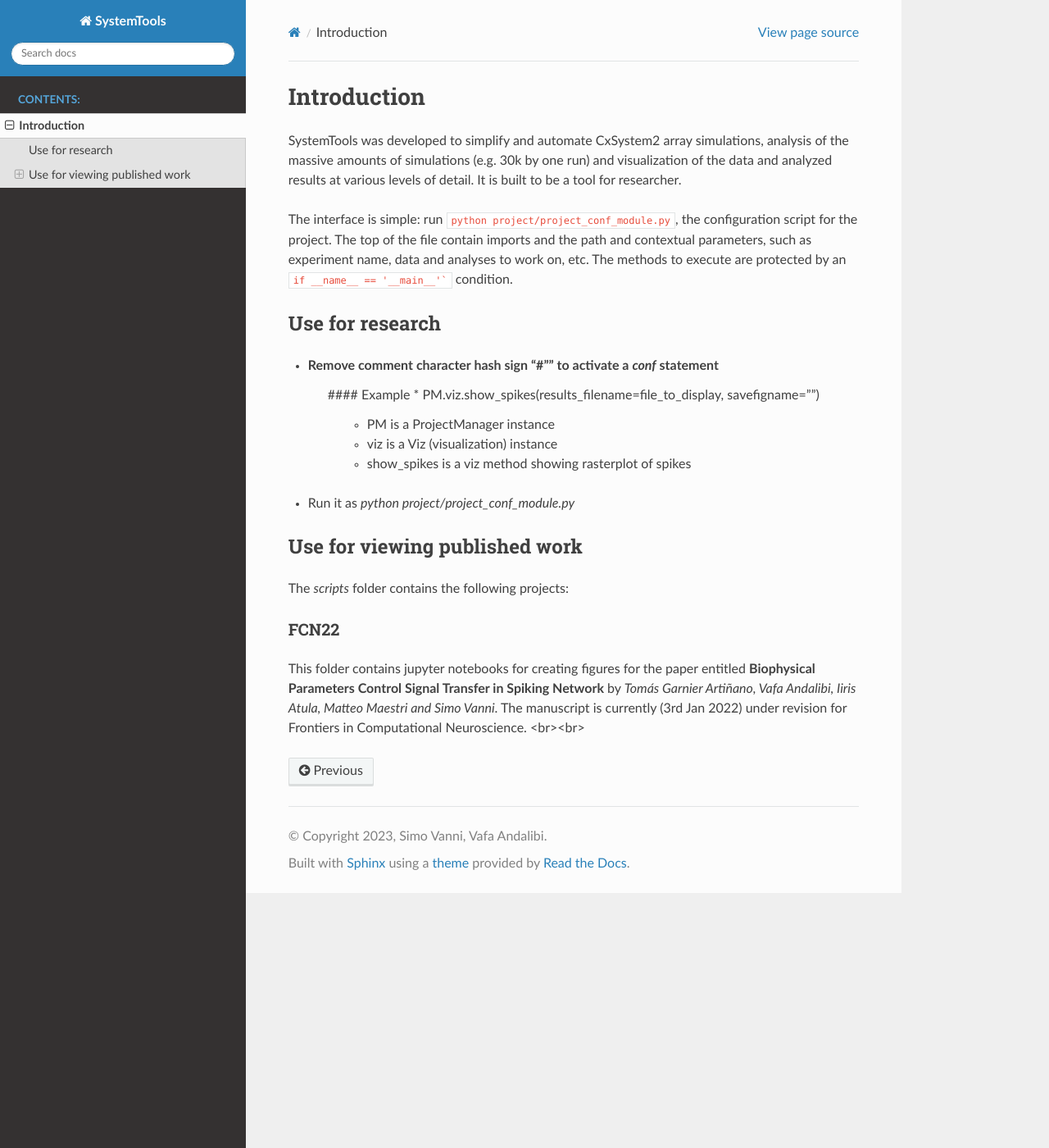
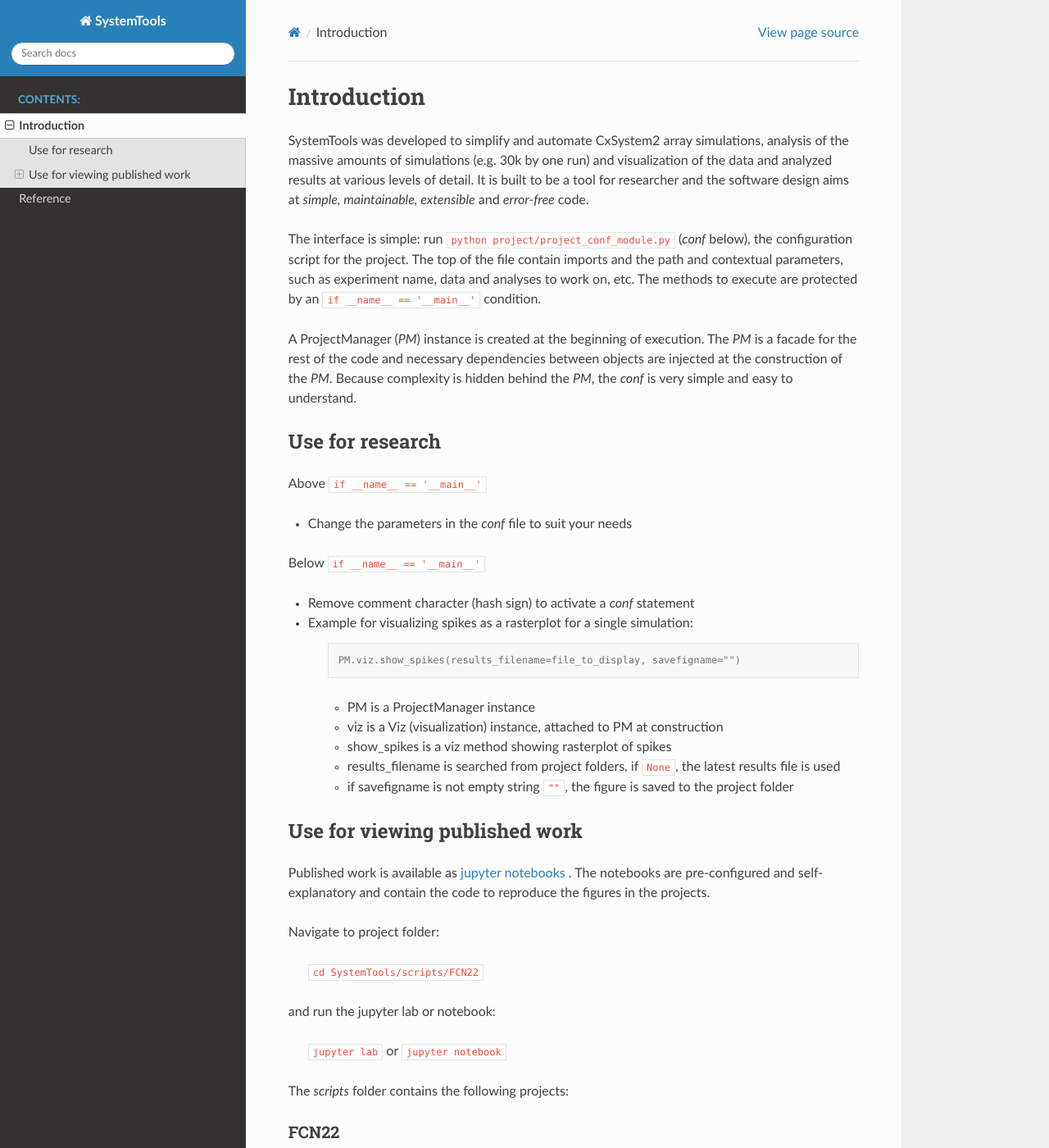
Before and after one commit to VisualNeuroscience-UH/SystemTools, a Sphinx documentation site: the page built from docs/source/introduction.rst, in a window 1280 px wide and 1400 px high. Shown: the whole window at 82% size. Built offline with Sphinx 7.4.7 and the Read the Docs theme 2.0.0, drawn with Linux system fonts in a browser that asks for light colours; pages that are not in the unit, such as notebooks, are missing from menus; some of the changed text lies outside the part shown.

Commit message:
Doc Introduction ready, reference initiated
Former-commit-id: 6ed0e5e43fa172d474d948da345d3ced3cd25c19

```diff
--- a/docs/source/index.rst
+++ b/docs/source/index.rst
@@ -19,7 +19,10 @@ The main visualization tools include
       * any parametric data against each other
       * categorical plots of parametric data
 
-SystemTools is in active research use by the `Visual Neuroscience group <https://www.helsinki.fi/en/researchgroups/visual-neuroscience/>`_ at the University of Helsinki. Active use implies active evolution of the code.
+SystemTools is in active research use by the `Visual Neuroscience group <https://www.helsinki.fi/en/researchgroups/visual-neuroscience/>`_ at the University of Helsinki.
+
+.. note::
+   Active use implies active evolution of the code.
 
 
 .. toctree::
--- a/docs/source/introduction.rst
+++ b/docs/source/introduction.rst
@@ -3,25 +3,48 @@
 Introduction
 ============
 
-SystemTools was developed to simplify and automate CxSystem2 array simulations, analysis of the massive amounts of simulations (e.g. 30k by one run) and visualization of the data and analyzed results at various levels of detail. It is built to be a tool for researcher.
+SystemTools was developed to simplify and automate CxSystem2 array simulations, analysis of the massive amounts of simulations (e.g. 30k by one run) and visualization of the data and analyzed results at various levels of detail. It is built to be a tool for researcher and the software design aims at *simple, maintainable, extensible* and *error-free* code.
 
-The interface is simple: run :code:`python project/project_conf_module.py`, the configuration script for the project. The top of the file contain imports and the path and contextual parameters, such as experiment name, data and analyses to work on, etc. The methods to execute are protected by an :code:`if __name__ == '__main__'`` condition.
+The interface is simple: run :code:`python project/project_conf_module.py` (*conf* below), the configuration script for the project. The top of the file contain imports and the path and contextual parameters, such as experiment name, data and analyses to work on, etc. The methods to execute are protected by an :code:`if __name__ == '__main__'` condition.
+
+A ProjectManager (*PM*) instance is created at the beginning of execution. The *PM* is a facade for the rest of the code and necessary dependencies between objects are injected at the construction of the *PM*. Because complexity is hidden behind the *PM*, the *conf* is very simple and easy to understand.
+
 
 Use for research
 ----------------
 
-* Remove comment character hash sign "#"" to activate a  *conf* statement
-    #### Example
-    * PM.viz.show_spikes(results_filename=file_to_display, savefigname="")
-        * PM is a ProjectManager instance
-        * viz is a Viz (visualization) instance
-        * show_spikes is a viz method showing rasterplot of spikes
+Above :code:`if __name__ == '__main__'`
 
-*  Run it as `python project/project_conf_module.py`
+* Change the parameters in the *conf* file to suit your needs
+
+Below :code:`if __name__ == '__main__'`
+
+* Remove comment character (hash sign) to activate a *conf* statement
+
+* Example for visualizing spikes as a rasterplot for a single simulation:
+
+    .. code-block:: console
+
+        PM.viz.show_spikes(results_filename=file_to_display, savefigname="")
+
+    * PM is a ProjectManager instance
+    * viz is a Viz (visualization) instance, attached to PM at construction
+    * show_spikes is a viz method showing rasterplot of spikes
+    * results_filename is searched from project folders, if :code:`None`, the latest results file is used
+    * if savefigname is not empty string :code:`""`, the figure is saved to the project folder
 
 
 Use for viewing published work
 ------------------------------
+Published work is available as `jupyter notebooks <https://jupyter-notebook.readthedocs.io/en/stable/examples/Notebook/Notebook%20Basics.html>`_ . The notebooks are pre-configured and self-explanatory and contain the code to reproduce the figures in the projects.
+
+Navigate to project folder:
+
+    :code:`cd SystemTools/scripts/FCN22`
+
+and run the jupyter lab or notebook:
+
+    :code:`jupyter lab` or :code:`jupyter notebook`
 
 The `scripts` folder contains the following projects:
 
@@ -29,4 +52,3 @@ FCN22
 ^^^^^
 
 This folder contains jupyter notebooks for creating figures for the paper entitled **Biophysical Parameters Control Signal Transfer in Spiking Network** by *Tomás Garnier Artiñano, Vafa Andalibi, Iiris Atula, Matteo Maestri and Simo Vanni*. The manuscript is currently (3rd Jan 2022) under revision for Frontiers in Computational Neuroscience.
-<br><br>
```
Also changed, not shown: docs/source/reference.rst (added, +10 -0 lines).
